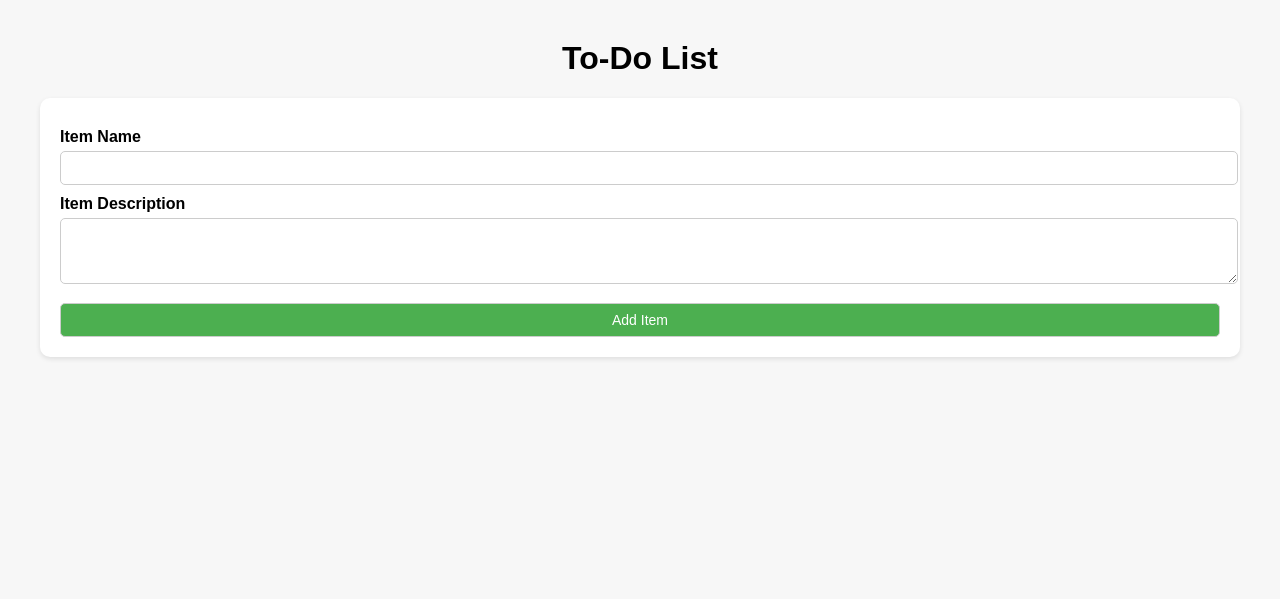
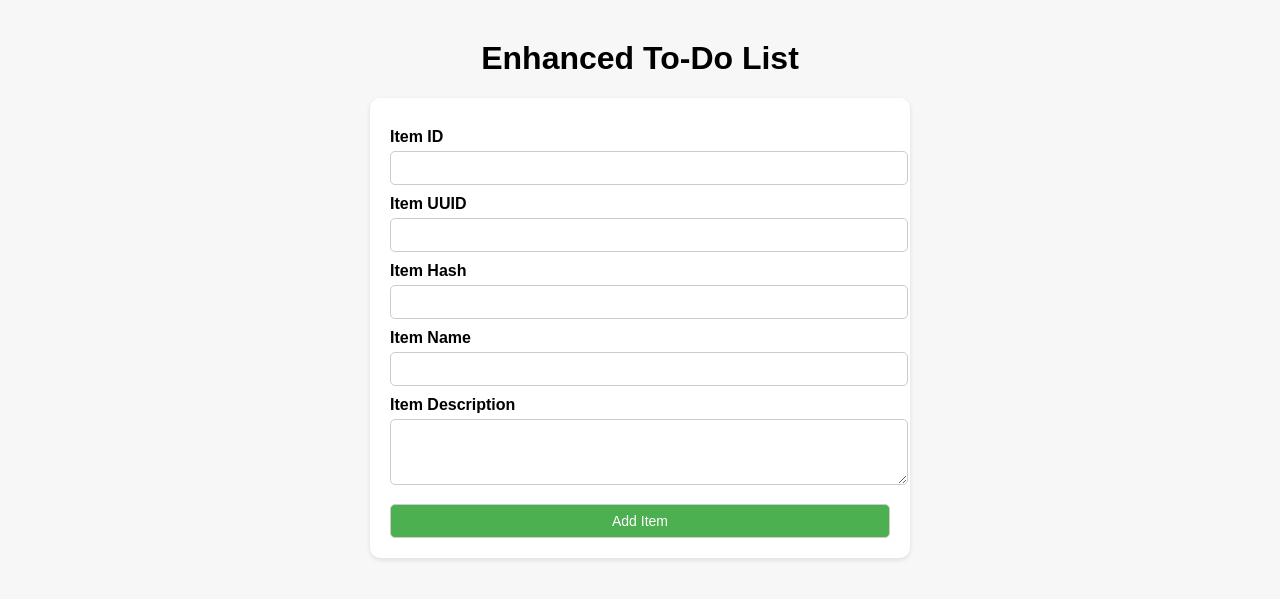
Before and after one commit to Abhinav16072001/demo, a Flask app: template frontend/templates/todo.html in a window 1280 px wide. Shown: the top 599 px of the page. Run offline with Flask 3, Linux system fonts and the light colour scheme; the template is opened without the code that fills it, so the values that code supplies are empty.

Commit message:
Add Item Hash field to To-Do form

```diff
--- a/frontend/templates/todo.html
+++ b/frontend/templates/todo.html
@@ -2,7 +2,7 @@
 <html lang="en">
 <head>
   <meta charset="UTF-8">
-  <title>To-Do Page</title>
+  <title>Enhanced To-Do Form</title>
   <style>
     body {
       font-family: Arial, sans-serif;
@@ -18,6 +18,9 @@
       border-radius: 10px;
       box-shadow: 0 2px 5px rgba(0,0,0,0.1);
       margin-bottom: 20px;
+      max-width: 500px;
+      margin-left: auto;
+      margin-right: auto;
     }
     label {
       display: block;
@@ -44,6 +47,9 @@
     ul {
       list-style: none;
       padding: 0;
+      max-width: 500px;
+      margin-left: auto;
+      margin-right: auto;
     }
     li {
       background: #fff;
@@ -55,9 +61,18 @@
   </style>
 </head>
 <body>
-  <h1>To-Do List</h1>
+  <h1>Enhanced To-Do List</h1>
 
   <form id="todoForm">
+    <label for="itemId">Item ID</label>
+    <input type="number" id="itemId" name="itemId" required>
+
+    <label for="itemUUID">Item UUID</label>
+    <input type="text" id="itemUUID" name="itemUUID">
+
+    <label for="itemHash">Item Hash</label>
+    <input type="text" id="itemHash" name="itemHash">
+
     <label for="itemName">Item Name</label>
     <input type="text" id="itemName" name="itemName" required>
 
@@ -75,16 +90,25 @@
 
     form.addEventListener('submit', function (e) {
       e.preventDefault();
+
+      const id = document.getElementById('itemId').value.trim();
+      const uuid = document.getElementById('itemUUID').value.trim();
+      const hash = document.getElementById('itemHash').value.trim();
       const name = document.getElementById('itemName').value.trim();
       const desc = document.getElementById('itemDesc').value.trim();
 
-      if (name === '') return; // safety check
+      if (name === '' || id === '') return;
 
       const li = document.createElement('li');
-      li.innerHTML = `<strong>${name}</strong><br>${desc}`;
+      li.innerHTML = `
+        <strong>ID:</strong> ${id} <br>
+        <strong>UUID:</strong> ${uuid || '—'} <br>
+        <strong>Hash:</strong> ${hash || '—'} <br>
+        <strong>Name:</strong> ${name} <br>
+        <strong>Description:</strong> ${desc || '—'}
+      `;
       list.appendChild(li);
 
-      // Reset form
       form.reset();
     });
   </script>
```
